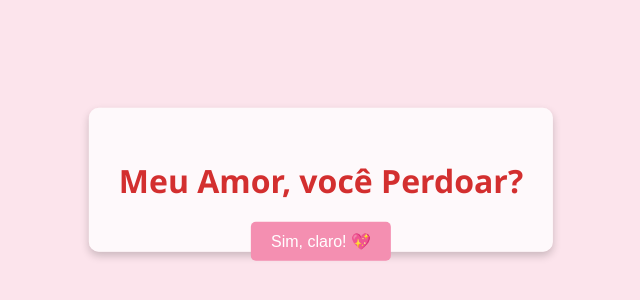
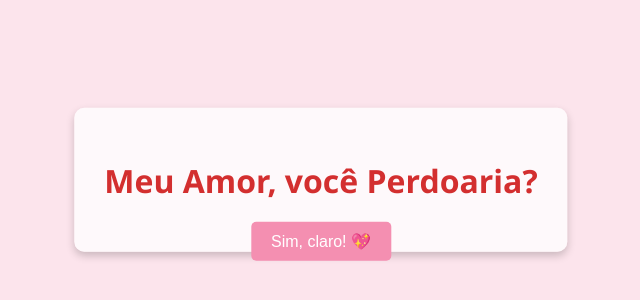
Before and after one commit to bravoon/para-meu-amr, a plain HTML site: page index.html in a window 1280 px wide. Shown: the part 220-520 px from the top of the page, without its empty margins (319-959 px from the left). Drawn offline with Linux system fonts and the light colour scheme.

Commit message:
Update index.html

```diff
--- a/index.html
+++ b/index.html
@@ -8,7 +8,7 @@
 </head>
 <body>
     <div class="container" id="initial-screen">
-        <h1>Meu Amor, você Perdoar?</h1>
+        <h1>Meu Amor, você Perdoaria?</h1>
         <div class="buttons">
             <button id="yes-button">Sim, claro! 💖</button>
             <button id="no-button">Não, desculpe 😢</button>
```
